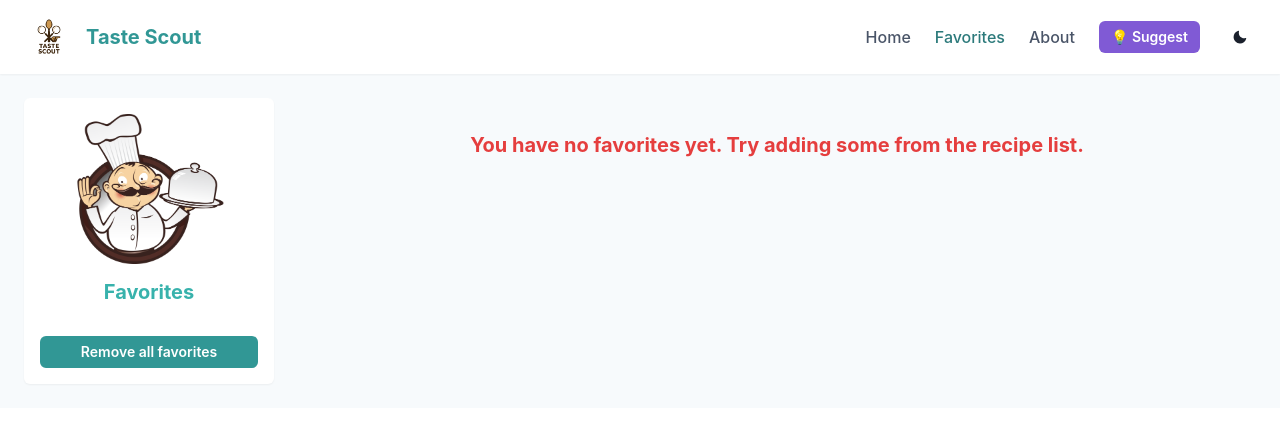
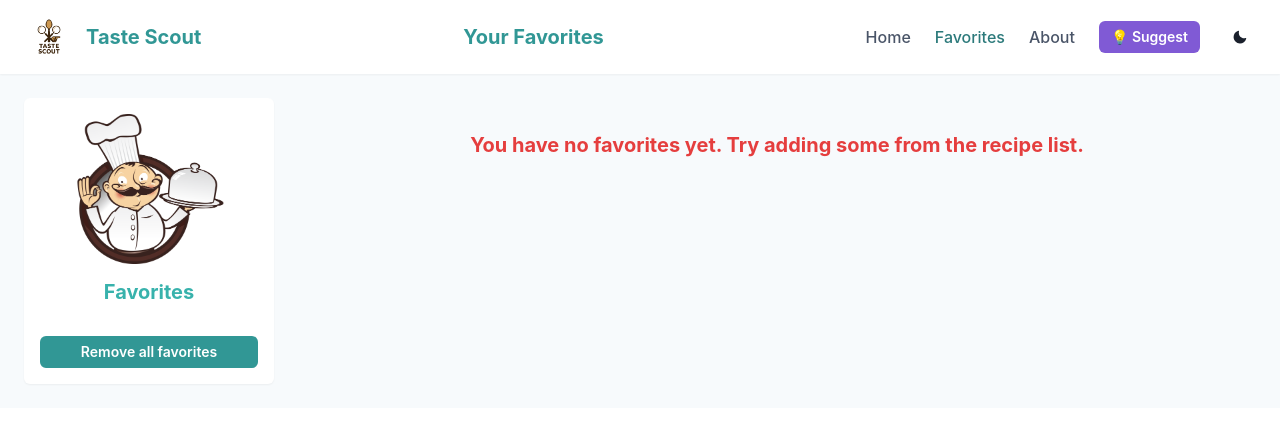
Before and after one commit to Gudo1971/React-basics-project, a React (Vite) app: page /favorites in a window 1280 px wide. Shown: the top 424 px of the page. Built offline with nearby package versions, Linux system fonts and the light colour scheme.

Commit message:
feat(header): center dynamic page title between logo and nav

```diff
--- a/src/components/StickyHeader.jsx
+++ b/src/components/StickyHeader.jsx
@@ -20,7 +20,7 @@ import {
 import { MoonIcon, SunIcon, HamburgerIcon } from "@chakra-ui/icons";
 import { Link, useNavigate, useLocation } from "react-router-dom";
 
-export const StickyHeader = ({ onSuggest }) => {
+export const StickyHeader = ({ onSuggest, title }) => {
   const { colorMode, toggleColorMode } = useColorMode();
   const navigate = useNavigate();
   const location = useLocation();
@@ -55,9 +55,10 @@ export const StickyHeader = ({ onSuggest }) => {
       <Flex
         align="center"
         justify="space-between"
-        direction={{ base: "row", md: "row" }}
+        direction={{ base: "column", md: "row" }}
+        textAlign="center"
       >
-        {/* Logo + naam */}
+        {/* Linkerkant: logo + merknaam */}
         <Flex align="center" gap={3}>
           <Link to="/">
             <Image
@@ -78,7 +79,20 @@ export const StickyHeader = ({ onSuggest }) => {
           </Text>
         </Flex>
 
-        {/* Desktop navigatie */}
+        {/* Midden: paginatitel */}
+        {title && (
+          <Text
+            fontSize="xl"
+            fontWeight="bold"
+            color="teal.500"
+            mx={6}
+            display={{ base: "none", md: "block" }}
+          >
+            {title}
+          </Text>
+        )}
+
+        {/* Rechterkant: navigatie + suggestie + theme */}
         <Flex gap={6} align="center" display={{ base: "none", md: "flex" }}>
           {navItems.map((item) => (
             <ChakraLink
@@ -111,17 +125,18 @@ export const StickyHeader = ({ onSuggest }) => {
           />
         </Flex>
 
-        {/* Mobile hamburger */}
+        {/* Mobiele hamburger */}
         <IconButton
           icon={<HamburgerIcon />}
           onClick={onOpen}
           aria-label="Open menu"
           display={{ base: "flex", md: "none" }}
           variant="ghost"
+          mt={{ base: 2, md: 0 }}
         />
       </Flex>
 
-      {/* Drawer menu */}
+      {/* Mobiele drawer */}
       <Drawer isOpen={isOpen} placement="right" onClose={onClose}>
         <DrawerOverlay />
         <DrawerContent>
--- a/src/pages/FavoritesPage.jsx
+++ b/src/pages/FavoritesPage.jsx
@@ -11,7 +11,6 @@ import {
   Badge,
   Button,
   useColorModeValue,
-  useColorMode,
 } from "@chakra-ui/react";
 import { StarIcon } from "@chakra-ui/icons";
 import { StickyHeader } from "../components/StickyHeader";
@@ -23,7 +22,6 @@ export const FavoritesPage = ({ onSelectedRecipe }) => {
   const bg = useColorModeValue("gray.50", "gray.900");
   const cardBg = useColorModeValue("white", "gray.700");
   const textColor = useColorModeValue("gray.600", "gray.300");
-  const { colorMode } = useColorMode();
 
   useEffect(() => {
     const favs = data.hits
--- a/src/pages/RecipePage.jsx
+++ b/src/pages/RecipePage.jsx
@@ -13,38 +13,37 @@ import {
   IconButton,
   Tooltip,
 } from "@chakra-ui/react";
-import { ArrowBackIcon, CheckCircleIcon } from "@chakra-ui/icons";
+import { ArrowBackIcon, CheckCircleIcon, StarIcon } from "@chakra-ui/icons";
 import { LabelBadges } from "../components/LabelBadges";
 import { StickyHeader } from "../components/StickyHeader";
 import { useEffect, useState } from "react";
-import { StarIcon } from "@chakra-ui/icons";
 
 export const RecipePage = ({ recipe, onBack }) => {
   if (!recipe) return null;
 
-  // 🎨 Dark mode ondersteuning
+  const bg = useColorModeValue("gray.50", "gray.900");
   const cardBg = useColorModeValue("white", "gray.800");
   const headingColor = useColorModeValue("teal.600", "teal.300");
   const textColor = useColorModeValue("gray.800", "gray.100");
   const cautionBg = useColorModeValue("red.50", "red.900");
   const cautionText = useColorModeValue("red.500", "red.200");
+
   const [isFavourite, setFavourite] = useState(false);
   useEffect(() => {
-    const stored = localStorage.getItem(`favourite-$(recipe.url)`);
+    const stored = localStorage.getItem(`favorite-${recipe.url}`);
     setFavourite(stored === "true");
   }, [recipe.url]);
 
   const toggleFavorite = () => {
     const newValue = !isFavourite;
     setFavourite(newValue);
-    localStorage.setItem(`favourite-$(recipe.url)`, newValue.toString());
+    localStorage.setItem(`favorite-${recipe.url}`, newValue.toString());
   };
 
   return (
-    <>
+    <Box minH="100vh" bg={bg}>
       <StickyHeader title="Recipe Card" />
 
-      <Box bg={useColorModeValue("gray.50", "gray.900")} p={{ base: 2, md: 4 }}>
       <Box
         maxW="6xl"
         mx="auto"
@@ -52,12 +51,12 @@ export const RecipePage = ({ recipe, onBack }) => {
         p={{ base: 4, md: 6 }}
         borderRadius="2xl"
         boxShadow="2xl"
+        mt={6}
       >
         <Flex justify="space-between" align="center" mb={6}>
           <Button
             leftIcon={<ArrowBackIcon />}
             colorScheme="teal"
-              mb={6}
             onClick={onBack}
           >
             Back to recipes
@@ -77,7 +76,7 @@ export const RecipePage = ({ recipe, onBack }) => {
               }
               variant="ghost"
               color={isFavourite ? "yellow.400" : "gray.400"}
-                fontSize="4xl"
+              fontSize="2xl"
             />
           </Tooltip>
         </Flex>
@@ -126,12 +125,11 @@ export const RecipePage = ({ recipe, onBack }) => {
         )}
 
         <SimpleGrid columns={{ base: 1, md: 2 }} spacing={6} mb={6}>
-            {/* Ingrediënten */}
           <Box>
             <Heading size="md" mb={4} color={headingColor}>
               🧾 Ingredients
             </Heading>
-              <Box maxH="300px" overflowY="hidden" pr={2}>
+            <Box maxH="300px" overflowY="auto" pr={2}>
               <Grid templateColumns={{ base: "1fr", sm: "1fr 1fr" }} gap={3}>
                 {recipe.ingredients.map((ingredient, index) => (
                   <GridItem key={index} display="flex" alignItems="start">
@@ -143,7 +141,6 @@ export const RecipePage = ({ recipe, onBack }) => {
             </Box>
           </Box>
 
-            {/* Nutrition Info */}
           <Box alignSelf="start" ml={{ base: 0, md: 12 }}>
             <Heading size="md" mb={4} color={headingColor}>
               🥦 Nutrition Info
@@ -209,6 +206,5 @@ export const RecipePage = ({ recipe, onBack }) => {
         </Text>
       </Box>
     </Box>
-    </>
   );
 };
```
Lines whose indentation alone changed are shown as unchanged.
